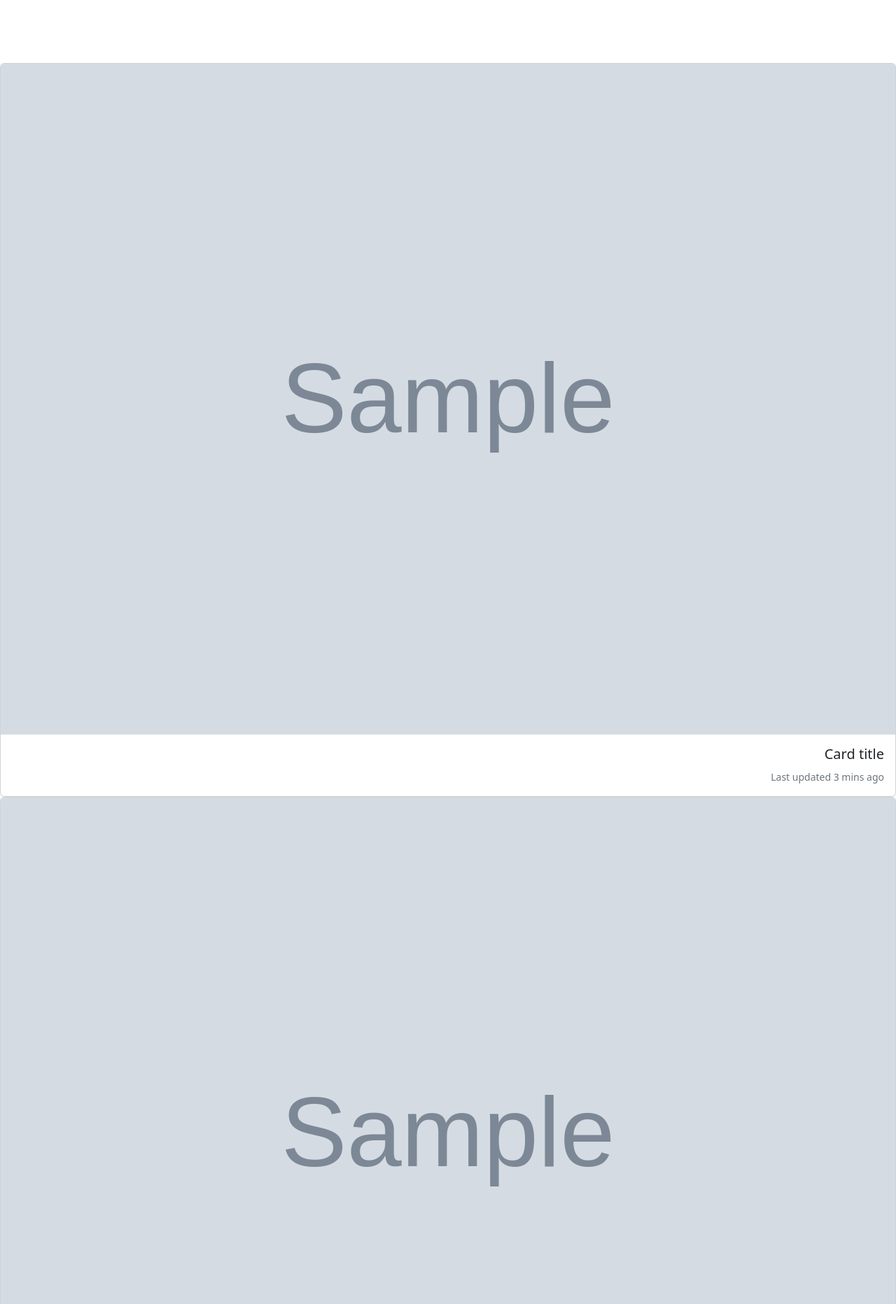
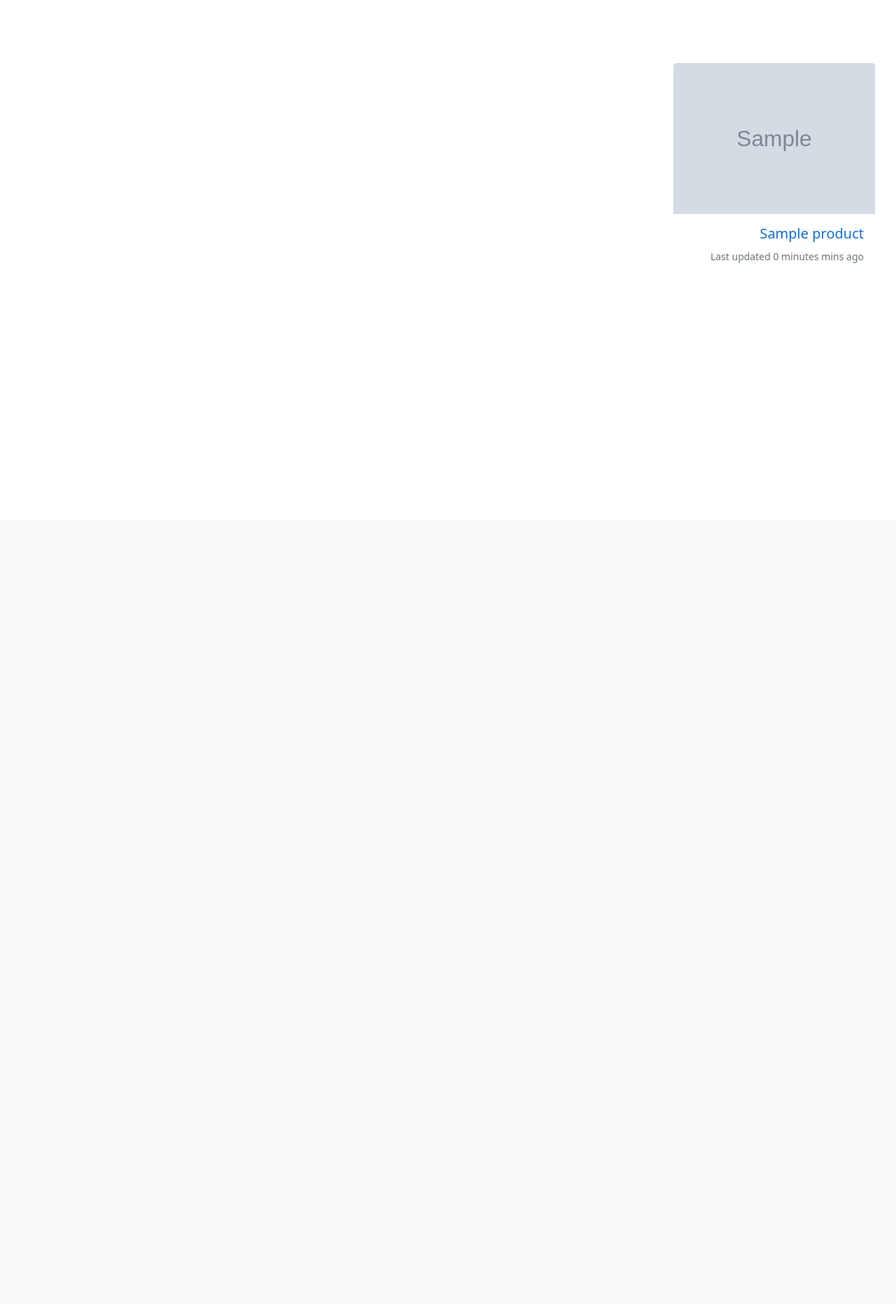
Before and after one commit to MRKazemnejad/django_online_employee_report, a Django app: page / in a window 1280 px wide. Shown: the part 56-1920 px from the top of the page at 70% size. After the commit the page ends 432 px from the top, so only its background shows below. Run offline with Django 4.2, Linux system fonts and the light colour scheme; tables that the repository leaves empty hold one stand-in row (values such as "Sample post"); grey boxes marked "Sample" are stand-in pictures; some web fonts are replaced.

Commit message:
add detail page

```diff
--- a/shop/models.py
+++ b/shop/models.py
@@ -14,7 +14,7 @@ class Category(models.Model):
 
 class Product(models.Model):
     name=models.CharField(max_length=100)
-    slug=models.SlugField()
+    slug=models.SlugField(unique=True)
     category=models.ForeignKey(Category,on_delete=models.CASCADE,related_name='category_name')
     image=models.ImageField(upload_to='products/')
     price=models.IntegerField()
--- /dev/null
+++ b/shop/static/shop/css/product_page.css
@@ -0,0 +1,5 @@
+a:link { text-decoration: none; }
+
+.card {
+    border:none;
+}
--- a/shop/templates/shop/index.html
+++ b/shop/templates/shop/index.html
@@ -1,29 +1,21 @@
 {% extends 'base.html' %}
 {% load static %}
+{% block css_code %}
+    <link rel="stylesheet" href="{% static 'shop/css/product_page.css' %}">
+{% endblock %}
 {% block content %}
     {% for product in products %}
- <div class="card-deck">
-  <div class="card">
-    <img class="card-img-top" src="{{ product.image.url }}" alt="Card image cap">
-    <div class="card-body">
-      <h5 class="card-title">Card title</h5>
-      <p class="card-text"><small class="text-muted">Last updated 3 mins ago</small></p>
-    </div>
-  </div>
-  <div class="card">
-    <img class="card-img-top" src="{{ product.image.url }}" alt="Card image cap">
-    <div class="card-body">
-      <h5 class="card-title">Card title</h5>
-      <p class="card-text"><small class="text-muted">Last updated 3 mins ago</small></p>
-    </div>
-  </div>
-  <div class="card">
-    <img class="card-img-top" src="{{ product.image.url }}" alt="Card image cap">
-    <div class="card-body">
-      <h5 class="card-title">Card title</h5>
-      <p class="card-text"><small class="text-muted">Last updated 3 mins ago</small></p>
-    </div>
-  </div>
-</div>
+        <div style="display: inline-block;margin-left: 30px;margin-right: 30px;">
+            <div class="card-group" style="width: 18rem;">
+                <div class="card">
+                    <img class="card-img-top " src="{{ product.image.url }}" alt="Card image cap">
+                    <div class="card-body">
+                        <a href="{% url 'shop:details' product.slug %}" > <h5 class="card-title">{{ product.name}}</h5></a>
+                        <p class="card-text"><small class="text-muted">Last updated {{ product.updated|timeuntil:product.created }} mins ago</small></p>
+                    </div>
+                </div>
+            </div>
+        </div>
+
     {% endfor %}
 {% endblock %}
--- a/shop/urls.py
+++ b/shop/urls.py
@@ -6,5 +6,6 @@ app_name='shop'
 
 urlpatterns=[
     path('', views.UserHomeView.as_view(), name='home'),
-    path('workshop/',views.UserWorkshopView.as_view(),name='workshop'),
+    path('workshop/', views.ProductView.as_view(), name='workshop'),
+    path('product_details/<slug:slug>', views.ProductDetailView.as_view(), name='details'),
 ]
--- a/shop/views.py
+++ b/shop/views.py
@@ -1,4 +1,4 @@
-from django.shortcuts import render
+from django.shortcuts import render,get_object_or_404
 from django.views import View
 from .models import Product,Category
 
@@ -9,6 +9,12 @@ class UserHomeView(View):
          return render(request,'shop/index.html',{'products':product})
 
 
-class UserWorkshopView(View):
+class ProductView(View):
     def get(self,request):
         return render(request,'shop/wokshop.html')
+
+
+class ProductDetailView(View):
+    def get(self,request,slug):
+        product=get_object_or_404(Product,slug=slug)
+        return render(request,'shop/product_details.html',{'product':product})
--- a/static/css/main.css
+++ b/static/css/main.css
@@ -2,3 +2,7 @@
   font-family: 'B Yekan';
   src:url('/static/fonts/Yekan.woff')format('woff');
 }
+
+a:link{
+  text-decoration: none;
+}
--- a/templates/base.html
+++ b/templates/base.html
@@ -2,16 +2,17 @@
 <!DOCTYPE html>
 <html lang="fa" dir="rtl">
 <head>
-    <meta charset="UTF-8" >
+    <meta charset="UTF-8">
     <title>سامانه گزارش کار</title>
     <!-- Bootstrap CSS only -->
     <link href="https://cdn.jsdelivr.net/npm/bootstrap@5.2.0/dist/css/bootstrap.min.css" rel="stylesheet"
           integrity="sha384-gH2yIJqKdNHPEq0n4Mqa/HGKIhSkIHeL5AyhkYV8i59U5AR6csBvApHHNl/vI1Bx" crossorigin="anonymous">
     <link href="{% static 'css/jumbo.css' %}" rel="stylesheet">
     <link href="{% static 'css/main.css' %}" rel="stylesheet">
-
+    {% block css_code %}
+    {% endblock %}
 </head>
-<body >
+<body>
 
 {% include 'inc/navbar.html' %}
 <div class="jumbotrone">
```
Also changed, not shown: shop/templates/shop/product_details.html (added, +29 -0 lines).
